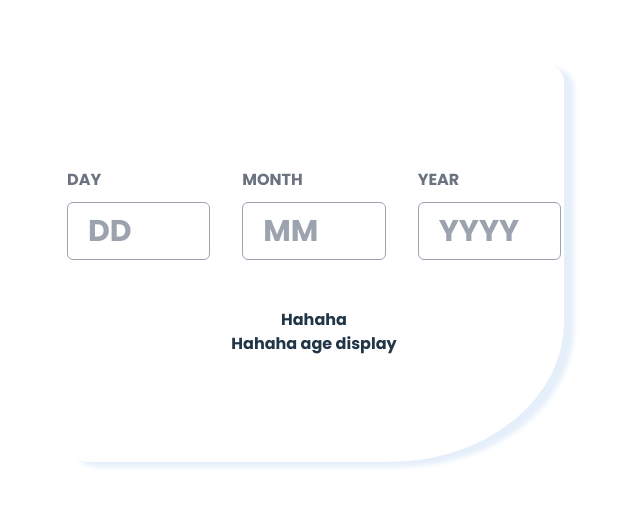
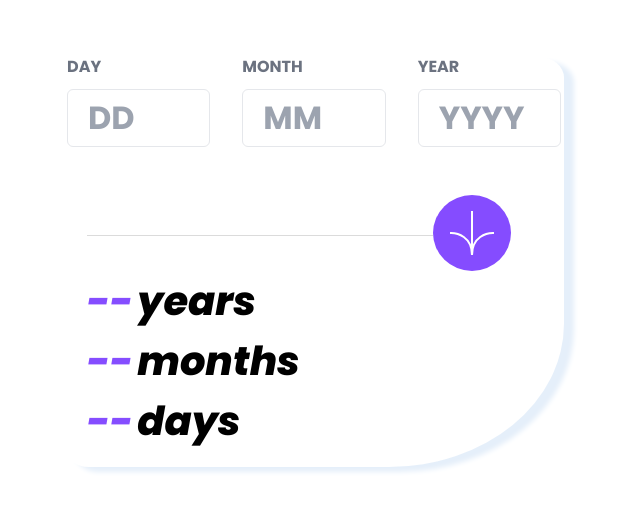
Before and after one commit to KC900201/front_end_mentor_age_calculator_app, a React (Vite) app: page / in a window 1280 px wide. Shown: the part 138-648 px from the top of the page, without its empty margins (326-966 px from the left). Built offline with nearby package versions, Linux system fonts and the light colour scheme; what tailgrids would draw is missing.

Commit message:
feature: create AgeDisplay component, update css styling for each component

```diff
--- a/src/components/AgeDisplay.tsx
+++ b/src/components/AgeDisplay.tsx
@@ -1,6 +1,34 @@
-// Continue here (1/17/2024)
+import styled from 'styled-components'
+
+const AgeDisplaySection = styled.section``
+
+const AgeText = styled.p<{ color?: string }>`
+  font-size: 40px;
+  color: ${(props) => props.color ?? 'black'};
+`
+
+interface AgeTextDisplayInterface {
+  value?: string
+  unit: 'years' | 'months' | 'days'
+}
+
+const AgeTextDisplay = ({ value, unit }: AgeTextDisplayInterface) => (
+  <div className="flex gap-x-1 gap-y-0">
+    <AgeText className="italic font-extrabold" color="#854dff">
+      {value ?? '--'}
+    </AgeText>
+    <AgeText className="italic font-extrabold">{unit}</AgeText>
+  </div>
+)
+
 function AgeDisplay() {
-  return <div>Hahaha age display</div>
+  return (
+    <AgeDisplaySection className="grid gap-x-0 gap-y-0 justify-start pl-5 pb-2">
+      <AgeTextDisplay unit="years" />
+      <AgeTextDisplay unit="months" />
+      <AgeTextDisplay unit="days" />
+    </AgeDisplaySection>
+  )
 }
 
 export default AgeDisplay
--- a/src/components/CalculateAgeButton.tsx
+++ b/src/components/CalculateAgeButton.tsx
@@ -1,6 +1,40 @@
-// Continue here (1/17/2024)
+import styled from 'styled-components'
+import IconArrowLogo from '../assets/images//icon-arrow.svg'
+
+const CalculateAgeSection = styled.section`
+  display: flex;
+  gap: 0px;
+  align-items: center;
+`
+
+const CustomButton = styled.button`
+  border-radius: 55%;
+  padding: 1rem;
+  background-color: hsl(259, 100%, 65%);
+`
+
+const UnderLine = styled.div`
+  border-top: 1px solid hsl(0, 0%, 86%);
+  margin-top: 5px;
+  margin-left: 1.25rem;
+  width: 70%;
+`
+
+// Further adjustments needed (1/24/2024s)
 function CalculateAgeButton() {
-  return <div>Hahaha</div>
+  // WIP
+  const onSubmitAge = () => {
+    alert('testing button')
+  }
+
+  return (
+    <CalculateAgeSection>
+      <UnderLine />
+      <CustomButton onClick={onSubmitAge}>
+        <img src={IconArrowLogo} alt="icon-arrow" />
+      </CustomButton>
+    </CalculateAgeSection>
+  )
 }
 
 export default CalculateAgeButton
--- a/src/components/DateInput.tsx
+++ b/src/components/DateInput.tsx
@@ -26,7 +26,24 @@ const DefaultInput = ({ label, placeHolder }: InputInterface) => {
       <input
         type="text"
         placeholder={placeHolder}
-        className="w-full font-bold bg-transparent rounded-md border border-stroke border-gray-400 py-[10px] px-5 text-dark-6 text-3xl outline-none transition focus:border-primary active:border-primary disabled:cursor-default disabled:bg-gray-2 disabled:border-gray-2"
+        style={{
+          fontSize: '32px',
+        }}
+        className="w-full
+        font-bold
+        bg-transparent
+        rounded-md border
+        border-stroke
+        py-[10px] px-5
+        text-dark-6
+        leading-9
+        outline-none
+        transition
+        focus:border-primary
+        active:border-primary
+        disabled:cursor-default
+        disabled:bg-gray-2
+        disabled:border-gray-2"
       />
     </>
   )
--- a/src/components/layout/Layout.tsx
+++ b/src/components/layout/Layout.tsx
@@ -5,13 +5,13 @@ type Props = {
   children?: React.ReactNode
 }
 
-// Continue here (1/16/2024)
 const LayoutBoard = styled.section`
   border: solid hsl(0, 0%, 100%);
   border-radius: 5% 5% 35% 5%;
   background-color: hsl(0, 0%, 100%);
   min-height: fit-content;
   height: 400px;
+  padding: 0;
   box-shadow: 10px 5px 5px hsl(211, 68%, 94%);
   align-content: center;
   display: grid;
```
